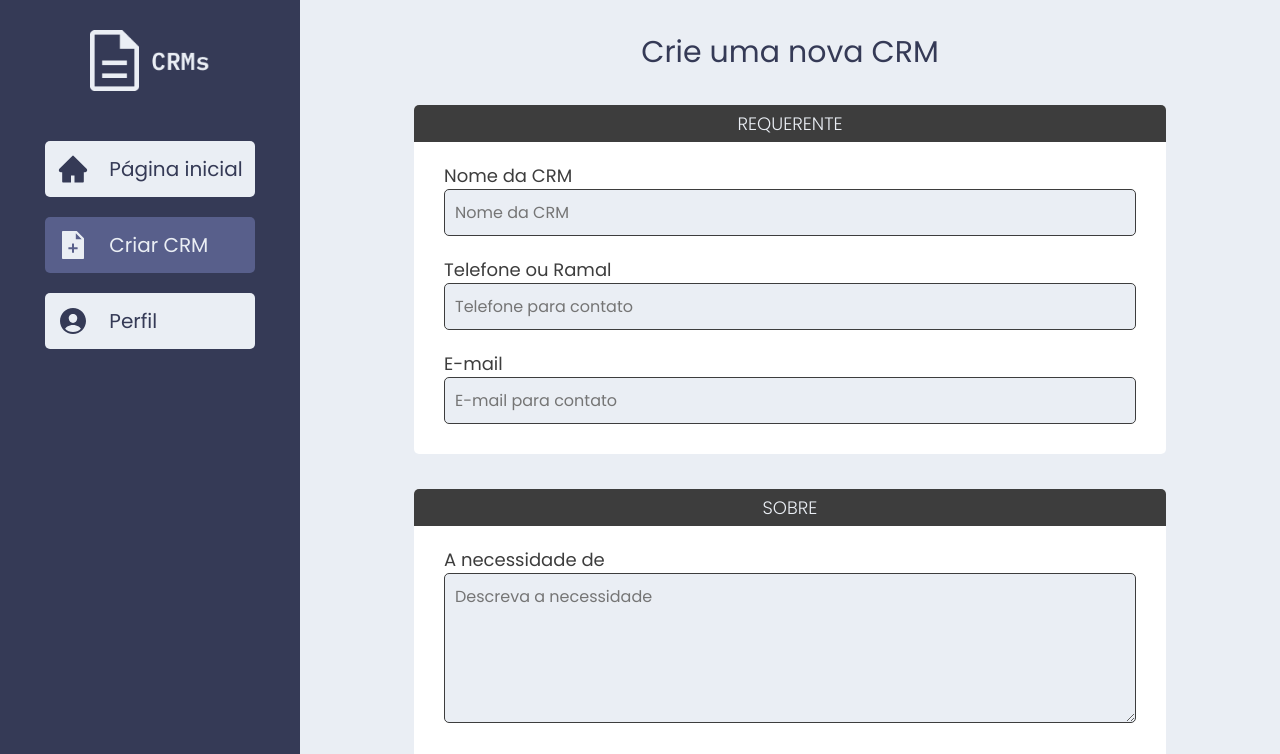
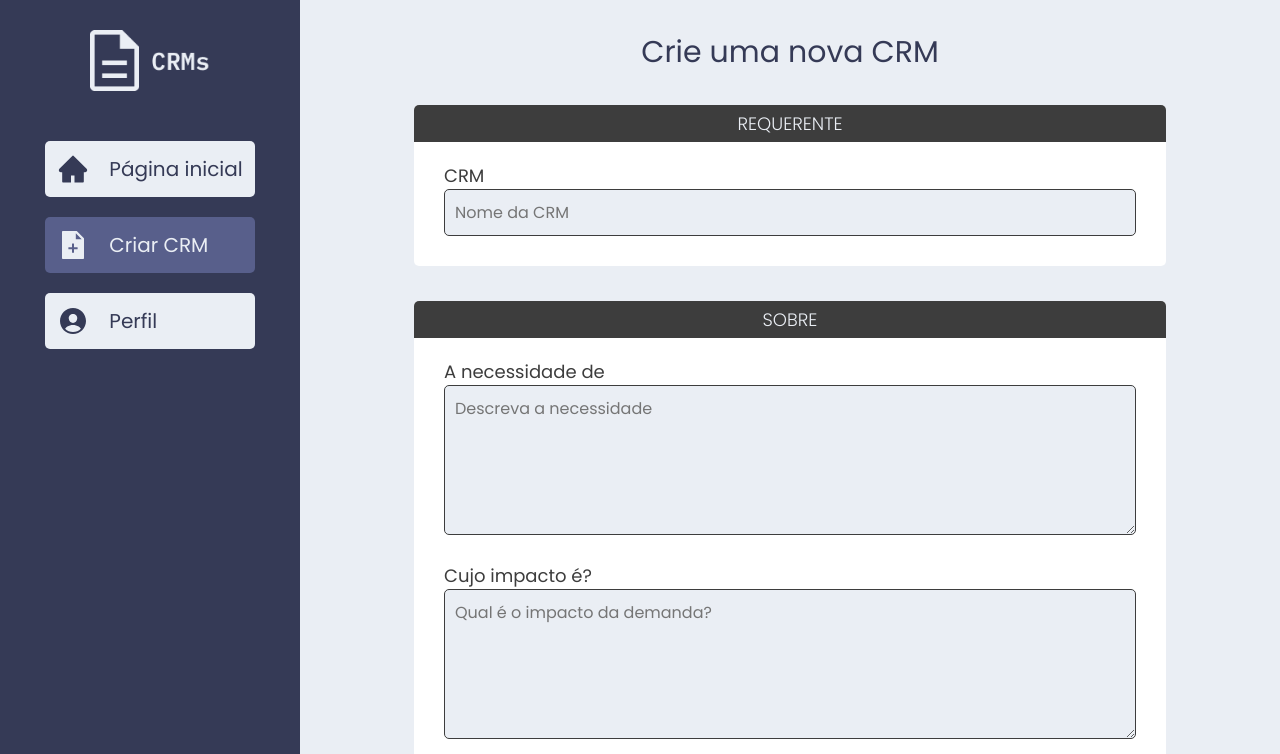
Before and after one commit to HenriqueContini/CRM, a React (Vite) app: page /newcrm in a window 1280 px wide. Shown: the top 754 px of the page. Built offline with nearby package versions, Linux system fonts and the light colour scheme.

Commit message:
Removing unnecessary inputs

```diff
--- a/src/pages/Newcrm.jsx
+++ b/src/pages/Newcrm.jsx
@@ -6,7 +6,7 @@ import './styles/Newcrm.css';
 const Newcrm = () => {
     const { register, handleSubmit } = useForm();
     const [Files, setFiles] = useState([]);
-    const [Department, setDepartment] = useState([]);
+    // const [Department, setDepartment] = useState([]);
 
     const handleFiles = (newFile) => {
         setFiles([...Files, newFile]);
@@ -27,12 +27,8 @@ const Newcrm = () => {
                     <legend className='newcrm-legend'>Requerente</legend>
 
                     <div className="newcrm-fieldset-wrapper">
-                        <label htmlFor="nome_crm">Nome da CRM</label>
+                        <label htmlFor="nome_crm">CRM</label>
                         <input id='nome_crm' type="text" {...register('nome_crm')} placeholder="Nome da CRM" />
-                        <label htmlFor="tel_crm">Telefone ou Ramal</label>
-                        <input id='tel_crm' type="tel" {...register('tel_crm')} placeholder="Telefone para contato" />
-                        <label htmlFor="email_crm">E-mail</label>
-                        <input id='email_crm' type="email" {...register('email_crm')} placeholder="E-mail para contato" />
                     </div>
                 </fieldset>
 
```
